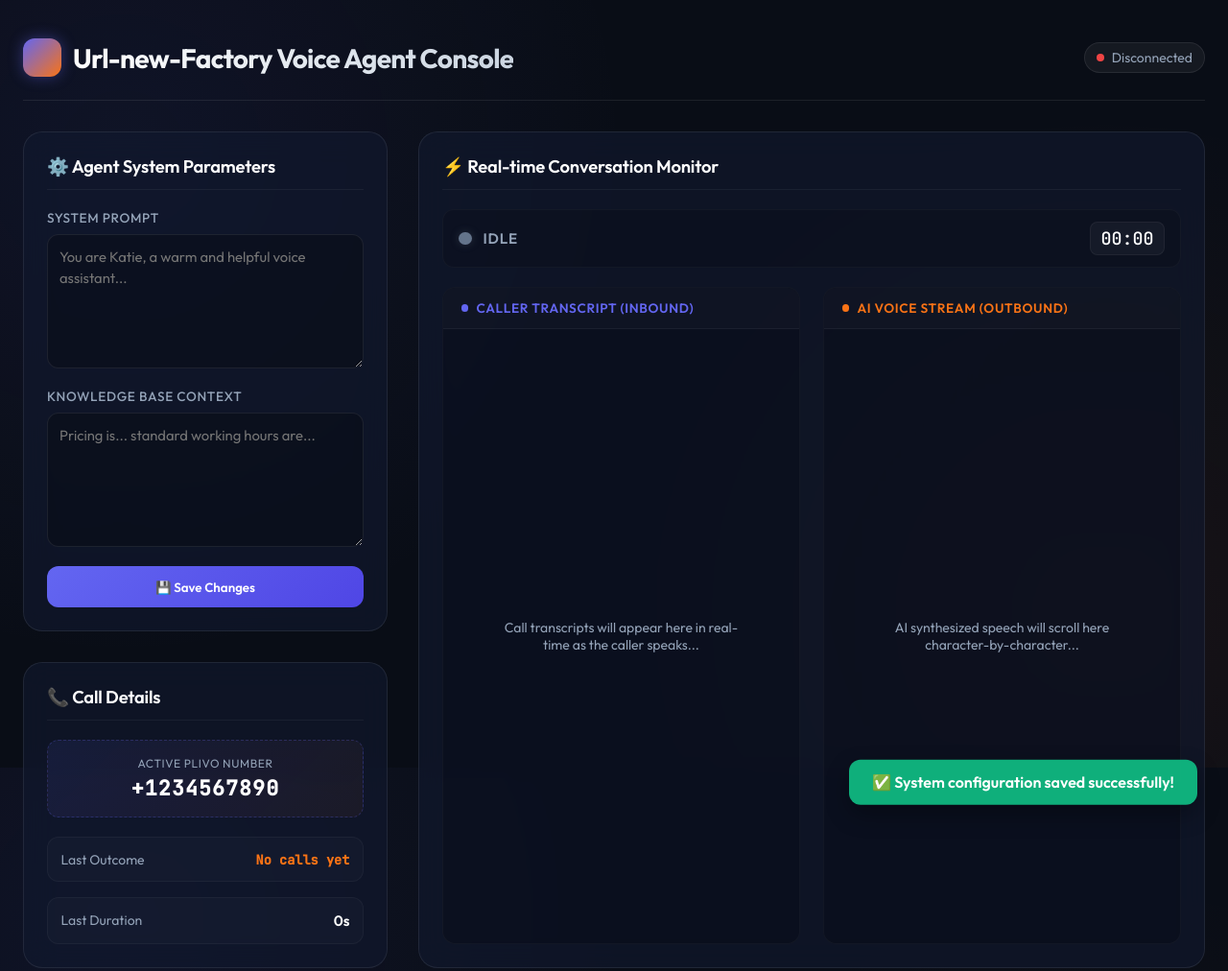
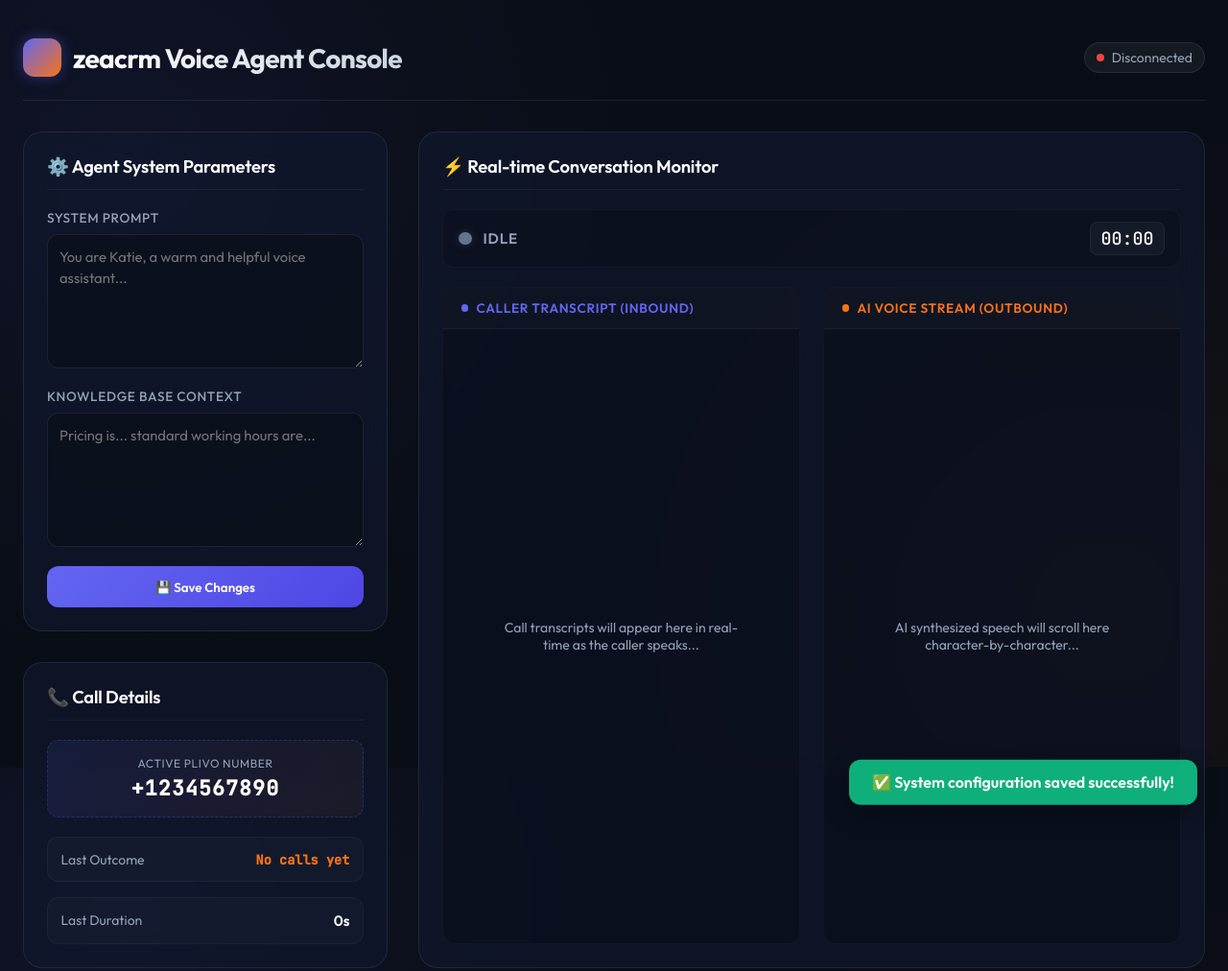
Before and after one commit to jshyperx21-png/Voice-Agent, a website: page public/index.html in a window 1280 px wide. Shown: the whole page at 96% size. Drawn offline with Linux system fonts and the light colour scheme; no server answers.

```diff
--- a/public/index.html
+++ b/public/index.html
@@ -533,7 +533,7 @@
     <div class="header-logo">
       <div class="icon"></div>
       <div>
-        <h1>Url-new-Factory Voice Agent Console</h1>
+        <h1>zeacrm Voice Agent Console</h1>
       </div>
     </div>
     <div class="connection-tag" id="wsStatusTag">
```
